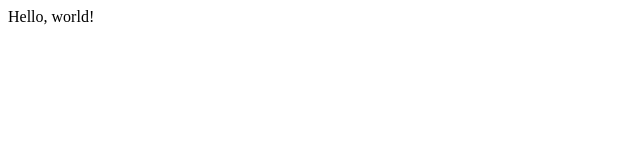
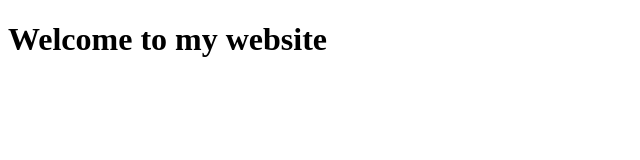
Before and after one commit to Osagie007/Google, a plain HTML site: page hello.html in a window 1280 px wide. Shown: the whole page, without its empty margins (0-640 px from the left). Drawn offline with Linux system fonts and the light colour scheme.

Commit message:
Added a heading

```diff
--- a/hello.html
+++ b/hello.html
@@ -1,12 +1,12 @@
 <!DOCTYPE html>
 <html lang="en">
-       <head>
-          <title>Helllo</title>
-       </head>
-     <body>
-         Hello, world!
-     </body>
-
-
-
+<head>
+  <meta charset="UTF-8">
+  <meta http-equiv="X-UA-Compatible" content="IE=edge">
+  <meta name="viewport" content="width=device-width, initial-scale=1.0">
+  <title>Document</title>
+</head>
+<body>
+  <h1>Welcome to my website</h1>
+</body>
 </html>
```
